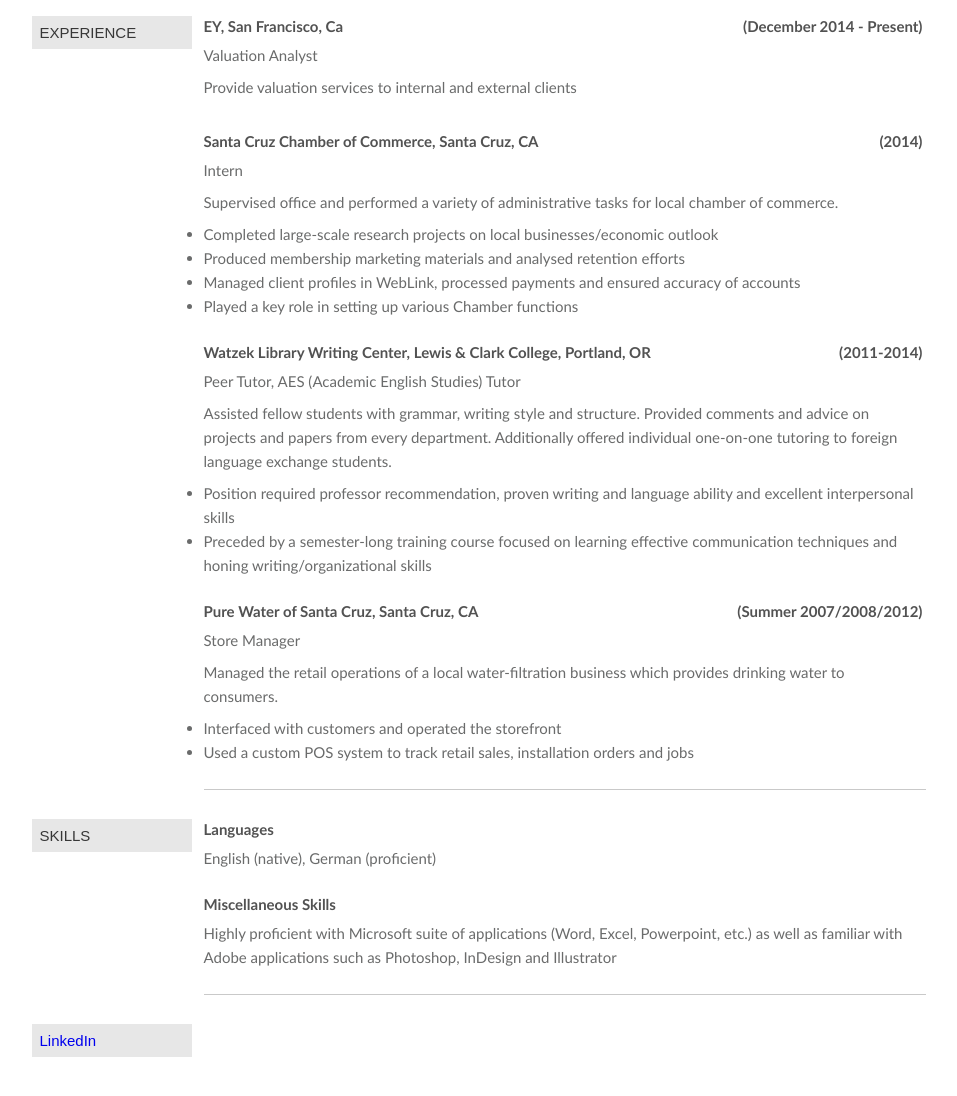
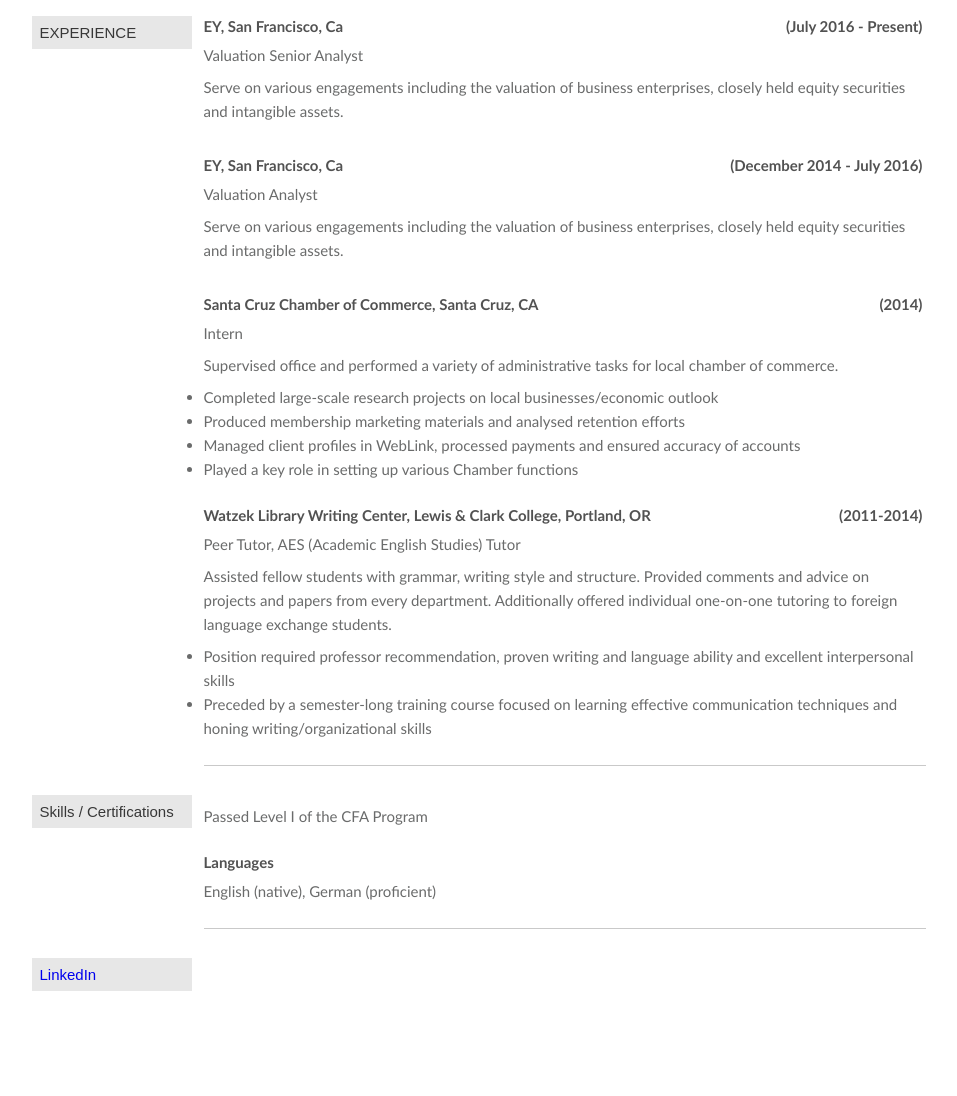
Before and after one commit to Awkwardpaws91/Awkwardpaws91.github.io, a plain HTML site: page index.html in a window 1280 px wide. Shown: the part 360-1456 px from the top of the page, without its empty margins (159-1116 px from the left). After the commit the page ends 1411 px from the top, so only its background shows below. Drawn offline with Linux system fonts and the light colour scheme.

Commit message:
Index
Update

```diff
--- a/index.html
+++ b/index.html
@@ -33,9 +33,16 @@ San Francisco, CA<br>
 <div id="centerexpsrht">
 
 <h5>EY, San Francisco, Ca</h5>
-<p class="para">(December 2014 - Present)</p>
+<p class="para">(July 2016 - Present)</p>
+<p class="para3">Valuation Senior Analyst</p>
+<p class="para3">Serve on various engagements including the valuation of business enterprises, closely held equity securities and intangible assets.</p>
+<ul class="para2">
+</ul>
+
+<h5>EY, San Francisco, Ca</h5>
+<p class="para">(December 2014 - July 2016)</p>
 <p class="para3">Valuation Analyst</p>
-<p class="para3">Provide valuation services to internal and external clients</p>
+<p class="para3">Serve on various engagements including the valuation of business enterprises, closely held equity securities and intangible assets.</p>
 <ul class="para2">
 </ul>
 
@@ -59,24 +66,17 @@ San Francisco, CA<br>
 <li>Preceded by a semester-long training course focused on learning effective communication techniques and honing writing/organizational skills</li>
 </ul>
 
-<h5>Pure Water of Santa Cruz, Santa Cruz, CA</h5>
-<p class="para">(Summer 2007/2008/2012)</p>
-<p class="para3">Store Manager</p>
-<p class="para3">Managed the retail operations of a local water-filtration business which provides drinking water to consumers.</p>
-<ul class="para2">
-<li>Interfaced with customers and operated the storefront</li>
-<li>Used a custom POS system to track retail sales, installation orders and jobs</li>
-</ul>
 
 </div>
-<div id="centerskills"><h3>SKILLS</h3></div>
+<div id="centerskills"><h3>Skills / Certifications</h3></div>
 <div id="centerskillsrht">
+
+<p class="para2">Passed Level I of the CFA Program</p>
+
 <h5>Languages</h5>
-
 <p class="para2">English (native), German (proficient)</p>
 
-<h5>Miscellaneous Skills</h5>
-<p class="para2">Highly proficient with Microsoft suite of applications (Word, Excel, Powerpoint, etc.) as well as familiar with Adobe applications such as Photoshop, InDesign and Illustrator</p>
+
 </div>
 
 <div id="centerdownload"><h3><a href="https://www.linkedin.com/pub/michael-marini/89/128/975">LinkedIn</a></h3></div>
```
